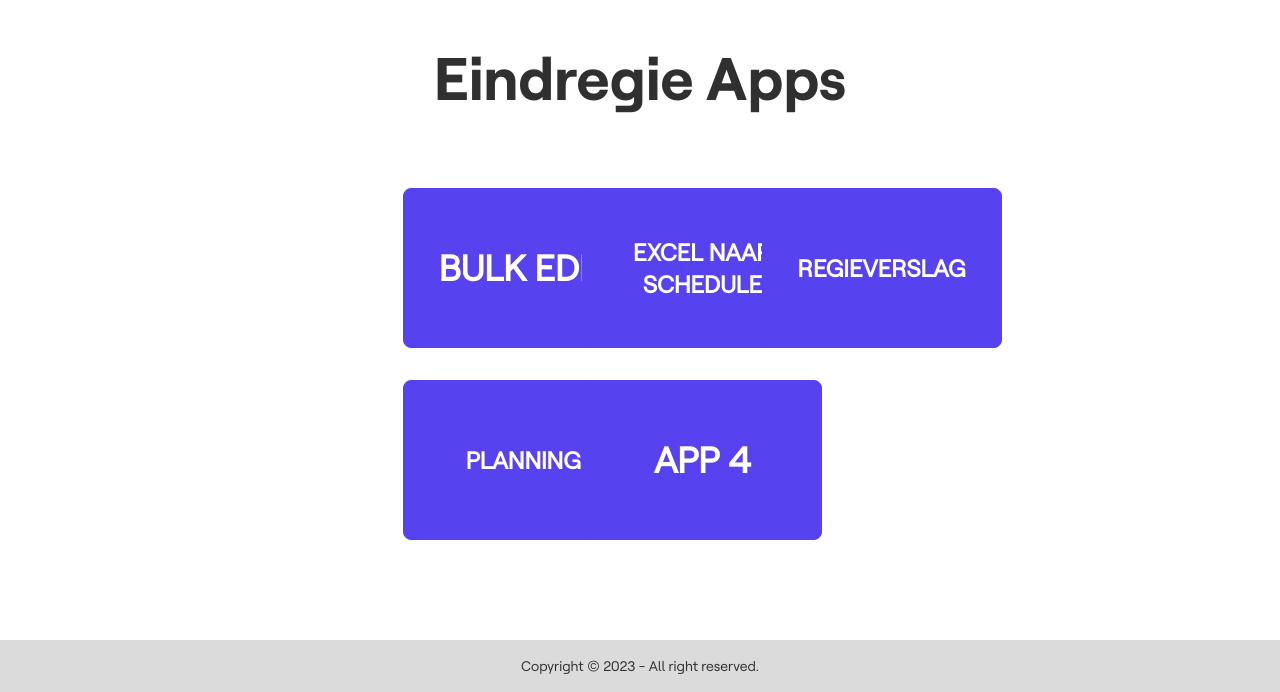
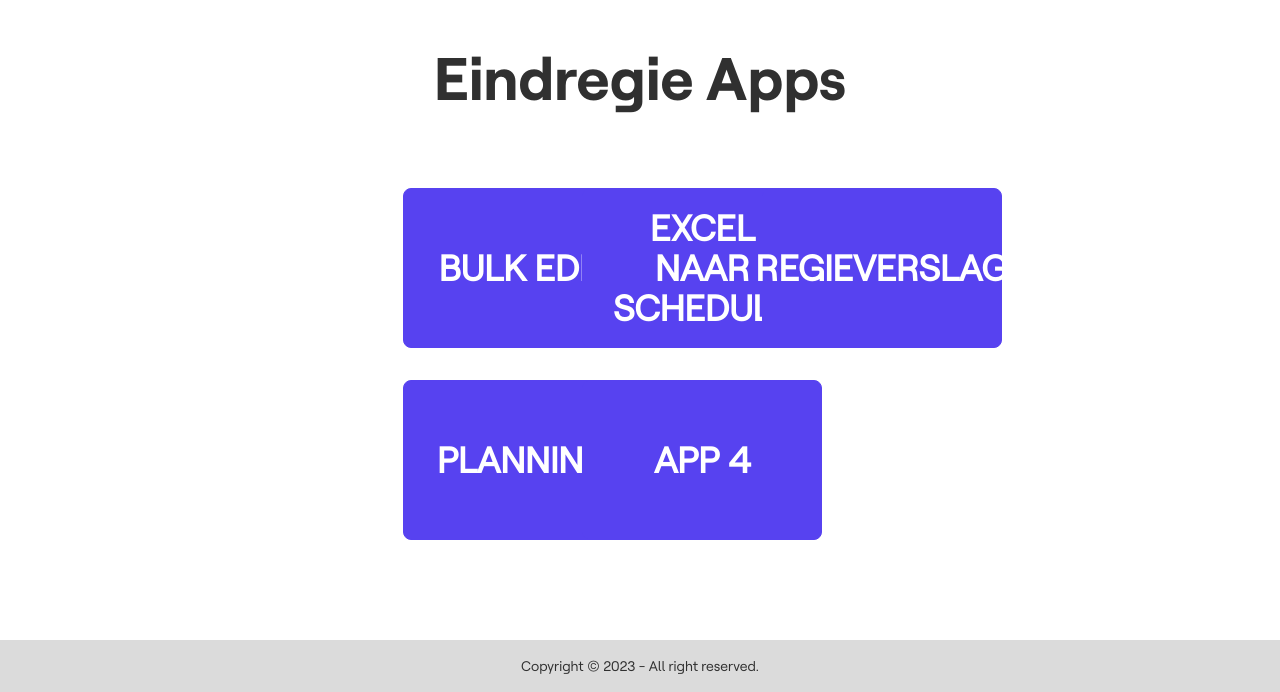
Before and after one commit to MichielMe/mer-app, a Flask app: page / in a window 1280 px wide. Shown: the part 108-800 px from the top of the page. Run offline with Flask 3, Linux system fonts and the light colour scheme; a user stored in the database is signed in.

Commit message:
responsive design

```diff
--- a/app/static/css/output.css
+++ b/app/static/css/output.css
@@ -2329,10 +2329,6 @@ html {
   margin-top: 0.5rem;
 }
 
-.mt-20 {
-  margin-top: 5rem;
-}
-
 .mt-48 {
   margin-top: 12rem;
 }
@@ -2361,14 +2357,14 @@ html {
   height: 4rem;
 }
 
+.h-24 {
+  height: 6rem;
+}
+
 .h-28 {
   height: 7rem;
 }
 
-.h-40 {
-  height: 10rem;
-}
-
 .h-6 {
   height: 1.5rem;
 }
@@ -2381,22 +2377,18 @@ html {
   height: 100vh;
 }
 
-.w-2\/5 {
-  width: 40%;
-}
-
 .w-28 {
   width: 7rem;
 }
 
+.w-40 {
+  width: 10rem;
+}
+
 .w-6 {
   width: 1.5rem;
 }
 
-.w-60 {
-  width: 15rem;
-}
-
 .w-8 {
   width: 2rem;
 }
@@ -2417,8 +2409,8 @@ html {
   flex-grow: 1;
 }
 
-.grid-cols-3 {
-  grid-template-columns: repeat(3, minmax(0, 1fr));
+.grid-cols-1 {
+  grid-template-columns: repeat(1, minmax(0, 1fr));
 }
 
 .flex-col {
@@ -2445,13 +2437,8 @@ html {
   justify-content: space-between;
 }
 
-.gap-8 {
-  gap: 2rem;
-}
-
-.gap-x-16 {
-  -moz-column-gap: 4rem;
-       column-gap: 4rem;
+.gap-4 {
+  gap: 1rem;
 }
 
 .border-b-4 {
@@ -2625,6 +2612,71 @@ html {
   color: hsl(var(--s) / var(--tw-text-opacity));
 }
 
+@media (min-width: 640px) {
+  .sm\:h-32 {
+    height: 8rem;
+  }
+
+  .sm\:w-4\/5 {
+    width: 80%;
+  }
+
+  .sm\:grid-cols-2 {
+    grid-template-columns: repeat(2, minmax(0, 1fr));
+  }
+
+  .sm\:gap-8 {
+    gap: 2rem;
+  }
+
+  .sm\:text-2xl {
+    font-size: 1.5rem;
+    line-height: 2rem;
+  }
+
+  .sm\:text-5xl {
+    font-size: 3rem;
+    line-height: 1;
+  }
+}
+
+@media (min-width: 768px) {
+  .md\:mt-20 {
+    margin-top: 5rem;
+  }
+
+  .md\:h-40 {
+    height: 10rem;
+  }
+
+  .md\:w-2\/5 {
+    width: 40%;
+  }
+
+  .md\:w-60 {
+    width: 15rem;
+  }
+
+  .md\:grid-cols-3 {
+    grid-template-columns: repeat(3, minmax(0, 1fr));
+  }
+
+  .md\:gap-x-16 {
+    -moz-column-gap: 4rem;
+         column-gap: 4rem;
+  }
+
+  .md\:text-4xl {
+    font-size: 2.25rem;
+    line-height: 2.5rem;
+  }
+
+  .md\:text-6xl {
+    font-size: 3.75rem;
+    line-height: 1;
+  }
+}
+
 @media (min-width: 1024px) {
   .lg\:flex {
     display: flex;
--- a/app/templates/index.html
+++ b/app/templates/index.html
@@ -4,29 +4,30 @@
 {% block main_content %}
 
 <div class="container mx-auto flex justify-center">
-        <p class="text-6xl font-roobertbold">Eindregie Apps</p>
+    <p class="text-4xl sm:text-5xl md:text-6xl font-roobertbold">Eindregie Apps</p>
 </div>
-    <div class="container w-2/5 mx-auto mt-20 flex justify-center">
-    <div class="grid grid-cols-3 gap-8 gap-x-16">
+<div class="container w-full sm:w-4/5 md:w-2/5 mx-auto mt-10 md:mt-20 flex justify-center">
+    <div class="grid grid-cols-1 sm:grid-cols-2 md:grid-cols-3 gap-4 sm:gap-8 md:gap-x-16">
         <div>
-                <a href="{{ url_for('main.app_01') }}" class="btn text-4xl text-base-100 btn-secondary w-60 h-40">Bulk Edit</a>
+            <a href="{{ url_for('main.app_01') }}" class="btn text-xl sm:text-2xl md:text-4xl text-base-100 btn-secondary w-full sm:w-50 md:w-60 h-24 sm:h-32 md:h-40">Bulk Edit</a>
         </div>
         <!-- <div>
-                <a href="{{ url_for('main.app_02') }}" class="btn text-4xl text-base-100 btn-secondary w-60 h-40">Erai</a>
+            <a href="{{ url_for('main.app_02') }}" class="btn text-xl sm:text-2xl md:text-4xl text-base-100 btn-secondary w-40 sm:w-50 md:w-60 h-24 sm:h-32 md:h-40">Erai</a>
         </div> -->
         <div>
-                <a href="{{ url_for('main.app_03') }}" class="btn text-2xl text-base-100 btn-secondary w-60 h-40">Excel Naar Schedule</a>
+            <a href="{{ url_for('main.app_03') }}" class="btn text-xl sm:text-2xl md:text-4xl text-base-100 btn-secondary w-full sm:w-50 md:w-60 h-24 sm:h-32 md:h-40">Excel Naar Schedule</a>
         </div>
         <div>
-                <a href="https://rto365.sharepoint.com/sites/MERincidentenrapport" target="_blank" class="btn text-2xl text-base-100 btn-secondary w-60 h-40">Regieverslag</a>
+            <a href="https://rto365.sharepoint.com/sites/MERincidentenrapport" target="_blank" class="btn text-xl sm:text-2xl md:text-4xl text-base-100 btn-secondary w-40 sm:w-50 md:w-60 h-24 sm:h-32 md:h-40">Regieverslag</a>
         </div>
         <div>
-                <a href="http://scheduall.vrt.be/reports/General%20New/TIP%20Dienstrooster%20uitzendregisseurs.html" target="_blank" class="btn text-2xl text-base-100 btn-secondary w-60 h-40">Planning</a>
+            <a href="http://scheduall.vrt.be/reports/General%20New/TIP%20Dienstrooster%20uitzendregisseurs.html" target="_blank" class="btn text-xl sm:text-2xl md:text-4xl text-base-100 btn-secondary w-40 sm:w-50 md:w-60 h-24 sm:h-32 md:h-40">Planning</a>
         </div>
         <div>
-                <a href="#" class="btn text-4xl text-base-100 btn-secondary w-60 h-40">APP 4</a>
+            <a href="#" class="btn text-xl sm:text-2xl md:text-4xl text-base-100 btn-secondary w-40 sm:w-50 md:w-60 h-24 sm:h-32 md:h-40">APP 4</a>
         </div>
     </div>
 </div>
 
+
 {% endblock %}
```
Lines whose indentation alone changed are shown as unchanged.
